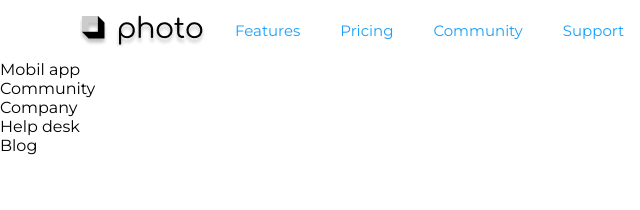
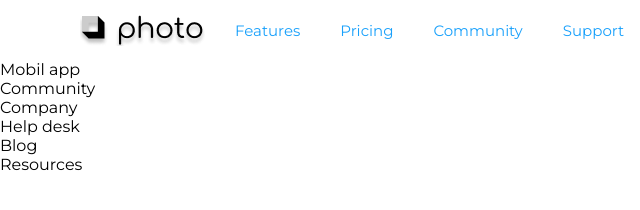
Before and after one commit to AndreyChuprin/Site-project, a plain HTML site: page Hardware/index.html in a window 1280 px wide. Shown: the full height of the page, 0-640 px from the left. Drawn offline with Linux system fonts and the light colour scheme.

Commit message:
create Resources

```diff
--- a/Hardware/index.html
+++ b/Hardware/index.html
@@ -32,6 +32,7 @@
             <div class="footerMenu-item">Company</div>
             <div class="footerMenu-item">Help desk</div>
             <div class="footerMenu-item">Blog</div>
+            <div class="footerMenu-item">Resources</div>
         </nav>
 
     </footer>
```
